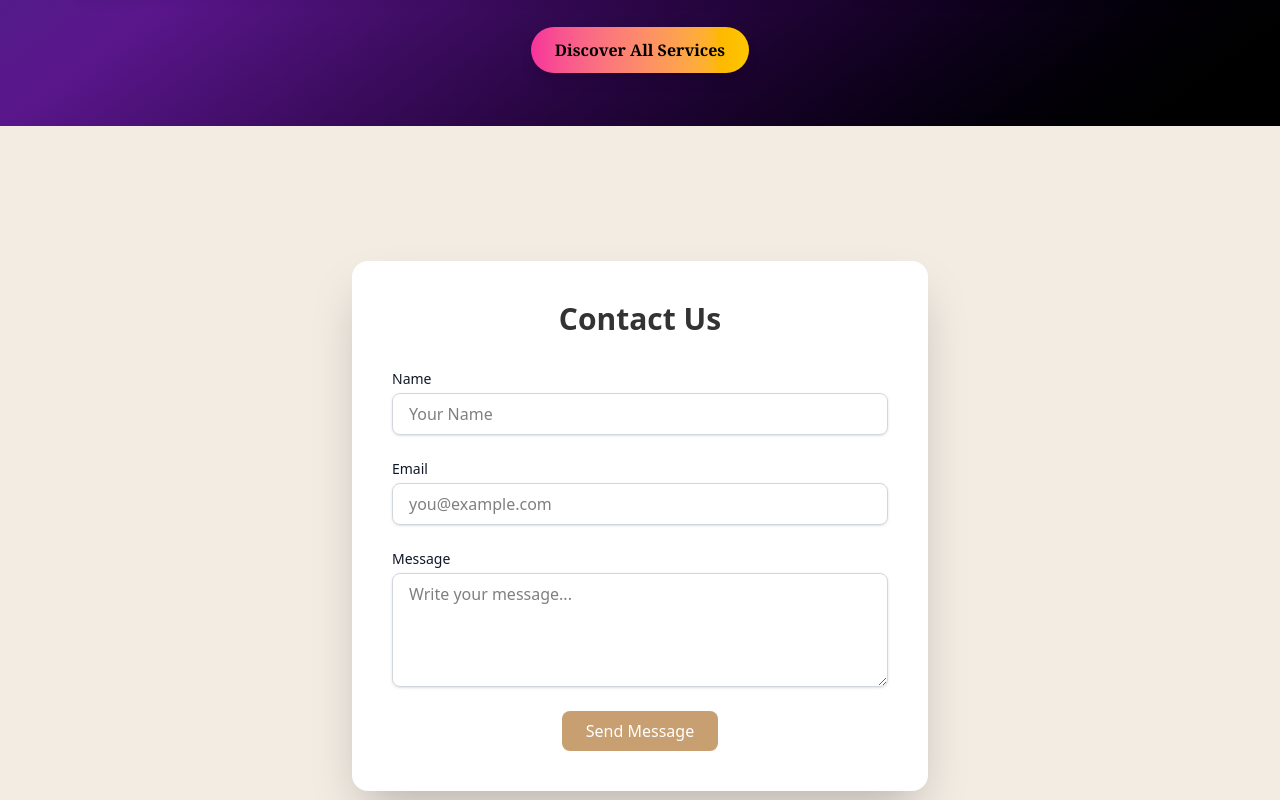
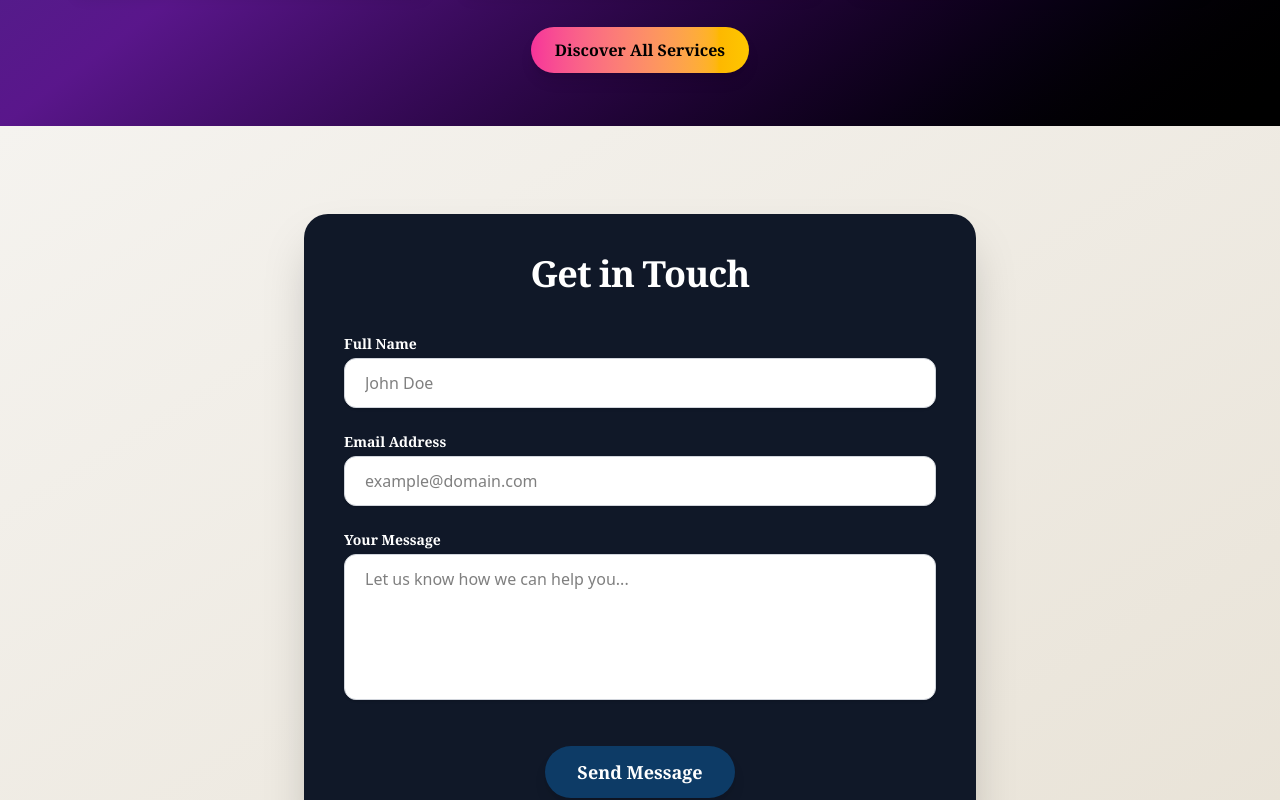
Before and after one commit to PrateekMishraaa/OdishaHolidaysLandingpage, a React (Vite) app: page / in a window 1280 px wide. Shown: the part 5140-5940 px from the top of the page. Built offline with nearby package versions, Linux system fonts and the light colour scheme.

Commit message:
update form ui

```diff
--- a/src/Pages/HomePage.jsx
+++ b/src/Pages/HomePage.jsx
@@ -379,56 +379,58 @@
                     </a>
                 </div>
             </section>
-            <section className="h-screen w-full bg-[#f3ece3] flex items-center justify-center">
-  <div className="bg-white shadow-2xl rounded-2xl p-10 w-[90%] max-w-xl">
-    <h2 className="text-3xl font-bold text-center text-[#333] mb-8">Contact Us</h2>
-    <form onSubmit={handleSubmit} className="space-y-6">
+            <section className="min-h-screen w-full bg-gradient-to-br from-[#f5f3ef] to-[#e8e2d6] flex items-center justify-center px-4 py-10">
+  <div className="bg-gray-900 shadow-2xl rounded-3xl p-10 w-full max-w-2xl transition-all duration-300 ">
+    <h2 className="text-4xl font-extrabold text-center text-white mb-10 font-serif tracking-tight ">
+      Get in Touch
+    </h2>
+    <form onSubmit={handleSubmit} className="space-y-6 ">
       <div>
-        <label htmlFor="name" className="block text-sm font-medium text-gray-900">
-          Name
+        <label htmlFor="name" className="block text-sm text-white font-semibold font-serif mb-1">
+          Full Name
         </label>
         <input
           type="text"
           id="name"
-          name='name'
+          name="name"
           value={formData.name}
           onChange={handleChange}
-          className="mt-1 block w-full px-4 py-2 border border-gray-300 rounded-lg shadow-sm focus:ring-[#c89f70] focus:border-[#c89f70]"
-          placeholder="Your Name"
+          className="w-full px-5 py-3 rounded-xl border border-gray-300 bg-white shadow-sm focus:outline-none focus:ring-2 focus:ring-[#c89f70] focus:border-[#c89f70] transition-all duration-300 font-medium"
+          placeholder="John Doe"
         />
       </div>
       <div>
-        <label htmlFor="email" className="block text-sm font-medium text-gray-900">
-          Email
+        <label htmlFor="email" className="block text-sm text-white font-semibold font-serif mb-1">
+          Email Address
         </label>
         <input
           type="email"
           id="email"
-          name='email'
+          name="email"
           value={formData.email}
           onChange={handleChange}
-          className="mt-1 block w-full px-4 py-2 border border-gray-300 rounded-lg shadow-sm focus:ring-[#c89f70] focus:border-[#c89f70]"
-          placeholder="you@example.com"
+          className="w-full px-5 py-3 rounded-xl border border-gray-300 bg-white shadow-sm focus:outline-none focus:ring-2 focus:ring-[#c89f70] focus:border-[#c89f70] transition-all duration-300 font-medium"
+          placeholder="example@domain.com"
         />
       </div>
       <div>
-        <label htmlFor="message" className="block text-sm font-medium text-gray-900">
-          Message
+        <label htmlFor="message" className="block text-sm text-white font-semibold font-serif mb-1">
+          Your Message
         </label>
         <textarea
           id="message"
-          rows="4"
           name="message"
+          rows="5"
           value={formData.message}
           onChange={handleChange}
-          className="mt-1 block w-full px-4 py-2 border border-gray-300 rounded-lg shadow-sm focus:ring-[#c89f70] focus:border-[#c89f70]"
-          placeholder="Write your message..."
+          className="w-full px-5 py-3 rounded-xl border border-gray-300 bg-white shadow-sm focus:outline-none focus:ring-2 focus:ring-[#c89f70] focus:border-[#c89f70] transition-all duration-300 font-medium resize-none"
+          placeholder="Let us know how we can help you..."
         ></textarea>
       </div>
-      <div className="flex justify-center">
+      <div className="flex justify-center pt-4">
         <button
           type="submit"
-          className="px-6 py-2 bg-[#c89f70] text-white rounded-lg hover:bg-[#b68558] transition duration-300"
+          className="bg-[#0d3b66] hover:bg-[#092e4d] text-white font-bold py-3 px-8 rounded-full shadow-lg hover:shadow-xl transition duration-300 ease-in-out font-serif text-lg"
         >
           Send Message
         </button>
@@ -436,6 +438,7 @@
     </form>
   </div>
 </section>
+
 
             <section className="w-full bg-gradient-to-r from-purple-900 via-indigo-900 to-black py-16 px-6 text-white font-serif">
                 <div className="max-w-4xl mx-auto text-center">
```
